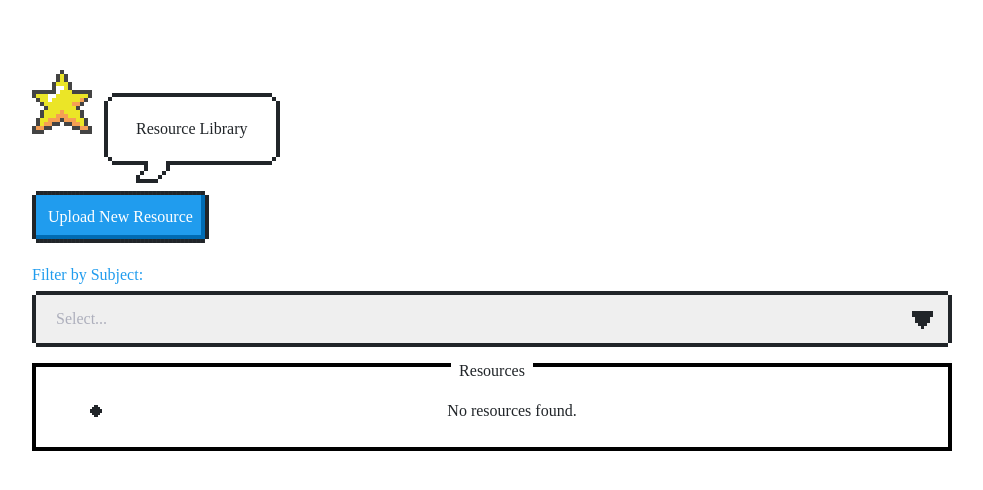
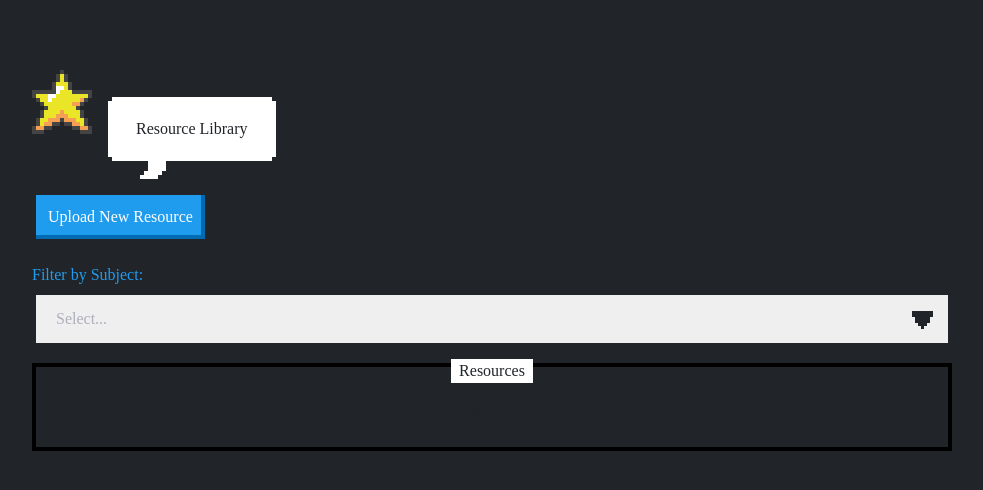
Before and after one commit to fvcl/exam-collection, a Flask app: page / in a window 1280 px wide. Shown: the top 490 px of the page, without its empty margins (148-1131 px from the left). Run offline with Flask 3, Linux system fonts and the light colour scheme; data that the repository does not hold is empty; parts of the project's set-up code (start-up, migrations or seed data) failed here and were passed over; some libraries are stand-ins or nearby versions.

Commit message:
Revert "remove black background"
This reverts commit 81e85ed607431d7ed8b625f493abe95bd7d155a7.

```diff
--- a/exco/templates/index.html
+++ b/exco/templates/index.html
@@ -9,7 +9,7 @@
     <!-- Favicon -->
     <link rel="icon" href="{{ url_for('static', filename='favicon.ico') }}" type="image/x-icon">
 </head>
-<body>
+<body style="background-color: #212529;">
 <div class="container" style="max-width: 960px; margin: 50px auto; padding: 20px;">
     <section class="message-list">
         <section class="message -left">
```
